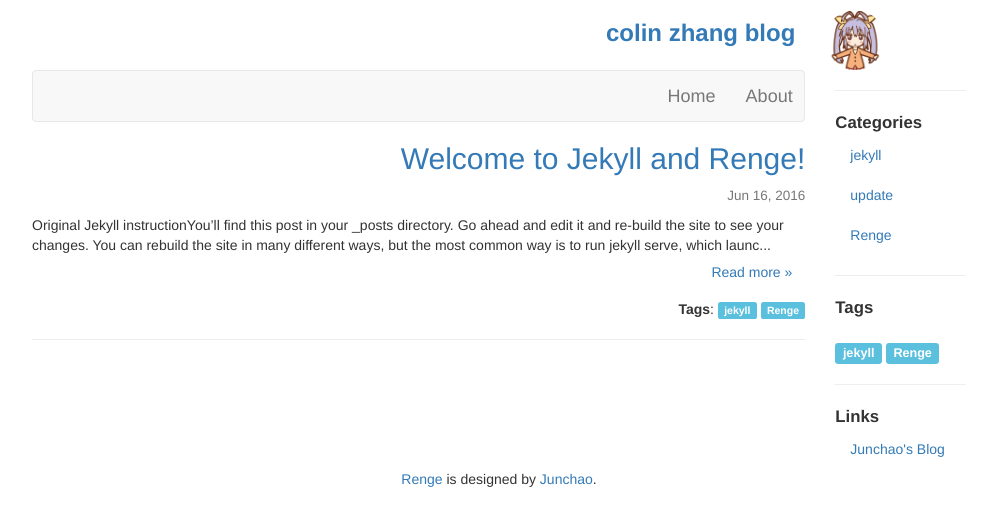
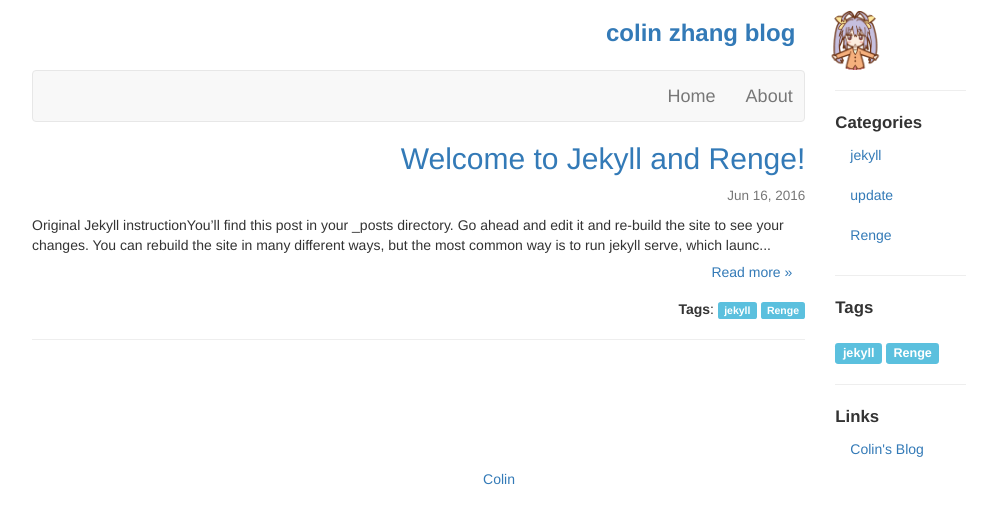
Before and after one commit to colin88/colin88.github.io, a Jekyll site: the page built from index.html, in a window 1280 px wide. Shown: the top 526 px of the page, without its empty margins (141-1138 px from the left). Built offline with Jekyll 4.4.1, drawn with Linux system fonts in a browser that asks for light colours; the list of posts is cut into pages by our own code.

Commit message:
modify index.md

```diff
--- a/_includes/footer.html
+++ b/_includes/footer.html
@@ -1,8 +1,8 @@
 <!-- footer -->
 <div class="col-xs-12 span9">
   <p class="text-center">
-    <a href="https://github.com/billyfish152/Renge">Renge</a> is designed by
-    <a href="https://www.junchaowang.com">Junchao</a>.</p></div>
+    <a href="https://github.com/billyfish152/Renge"></a>
+    <a href="http://edgecode.ink">Colin</a></p></div>
 </div>
 </div>
 <script src="https://code.jquery.com/jquery.js"></script>
--- a/_includes/sider.html
+++ b/_includes/sider.html
@@ -14,6 +14,6 @@
     <hr>
       <li class="nav-header"><big><b>Links</b></big></li>
 
-    <li><a href="https://www.junchaowang.com">Junchao's Blog</a></li>
+    <li><a href="http://edgecode.ink">Colin's Blog</a></li>
   </ul>
 </div>
```
